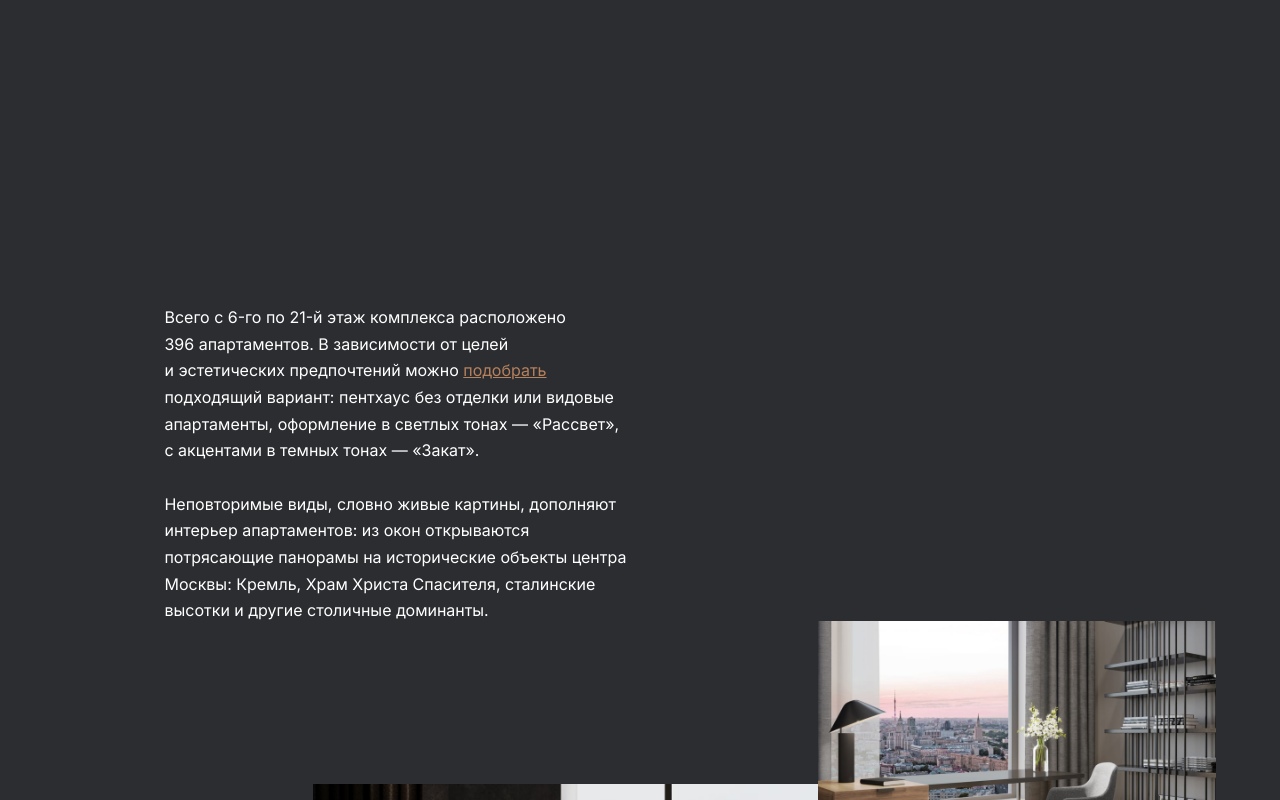
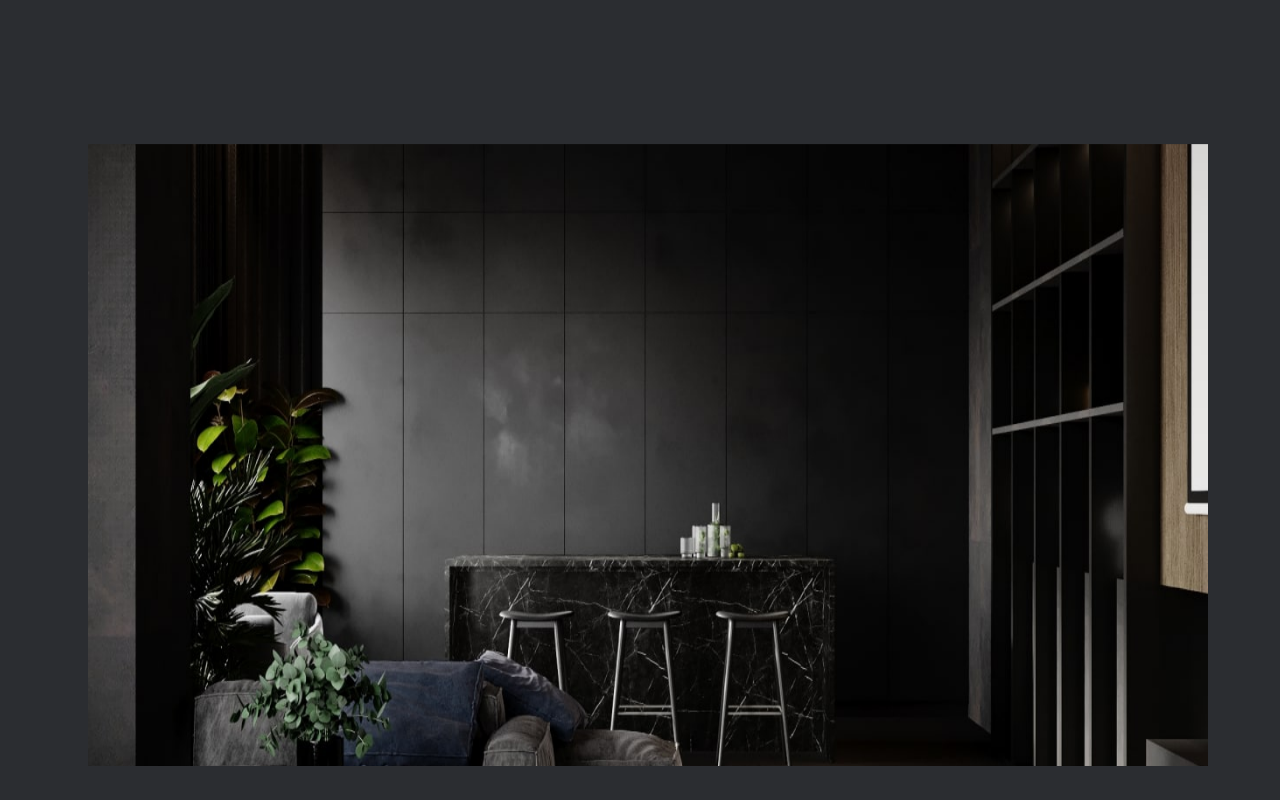
Before and after one commit to AlSudar/sdek, a Next.js app: page / in a window 1280 px wide. Shown: the part 11200-12000 px from the top of the page. Built offline with nearby package versions, Linux system fonts and the light colour scheme.

Commit message:
add swiper

```diff
--- a/src/pages/index.js
+++ b/src/pages/index.js
@@ -19,6 +19,17 @@ const firstSliderSrcMock = [
   '/firstSection/slider/five.jpg',
   '/firstSection/slider/six.jpg',
   '/firstSection/slider/seven.jpg',
+];
+
+const secondSliderSrcMock = [
+  '/fourSection/slider/first.jpg',
+  '/fourSection/slider/second.jpg',
+  '/fourSection/slider/third.jpg',
+  '/fourSection/slider/five.jpg',
+  '/fourSection/slider/six.jpg',
+  '/fourSection/slider/seven.jpg',
+  '/fourSection/slider/eitght.jpg',
+  '/fourSection/slider/nine.jpg',
 ];
 
 function onEntry(entry) {
@@ -211,7 +222,7 @@ export default function Home() {
             text='&laquo;Дом Chkalov&raquo; получил мировое признание, победив в&nbsp;трех номинациях European Property Awards 2021&ndash;2022. Над его созданием работали ведущие специалисты: архитектурное бюро SPEECH во&nbsp;главе с&nbsp;Сергеем Чобаном и&nbsp;лондонская дизайнерская студия Мартина Халберта. <br /><br />
           Застройщик комплекса&nbsp;&mdash; IKON Development&nbsp;&mdash; награжден Золотым знаком &laquo;Надежный застройщик России 2022&raquo;.'
           />
-          {/* <Slider /> */}
+          <Slider imagesSrc={secondSliderSrcMock} />
           <Text
             horizontalMargin='right'
             text='Всего с&nbsp;6-го по&nbsp;21-й этаж комплекса расположено 396&nbsp;апартаментов. В&nbsp;зависимости от&nbsp;целей и&nbsp;эстетических предпочтений можно <a href="https://www.domchkalov.com/apartamenty/#flat" target="_blank" style="color: #B6815D">подобрать</a> подходящий вариант: пентхаус без отделки или видовые апартаменты, оформление в&nbsp;светлых тонах&nbsp;&mdash; &laquo;Рассвет&raquo;, с&nbsp;акцентами в&nbsp;темных тонах&nbsp;&mdash; &laquo;Закат&raquo;. <br /><br />
```
